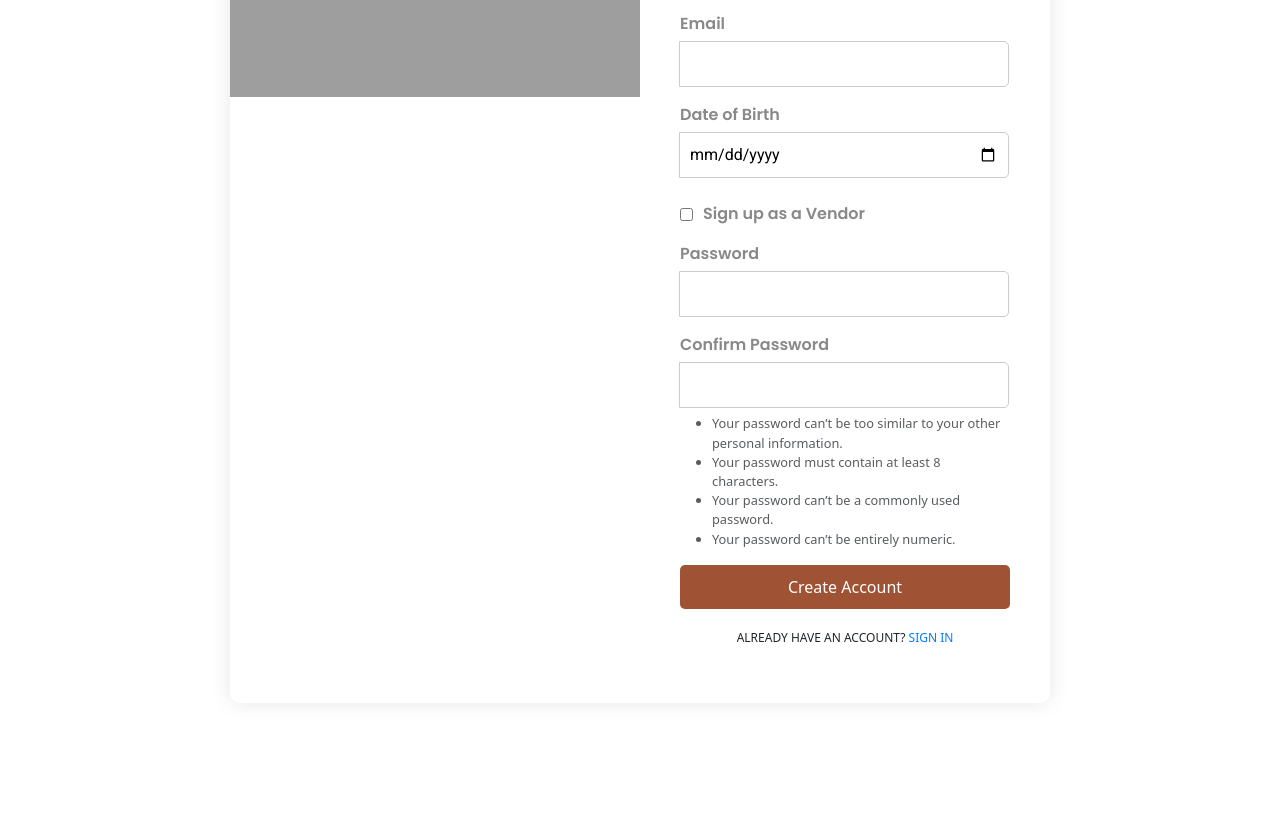
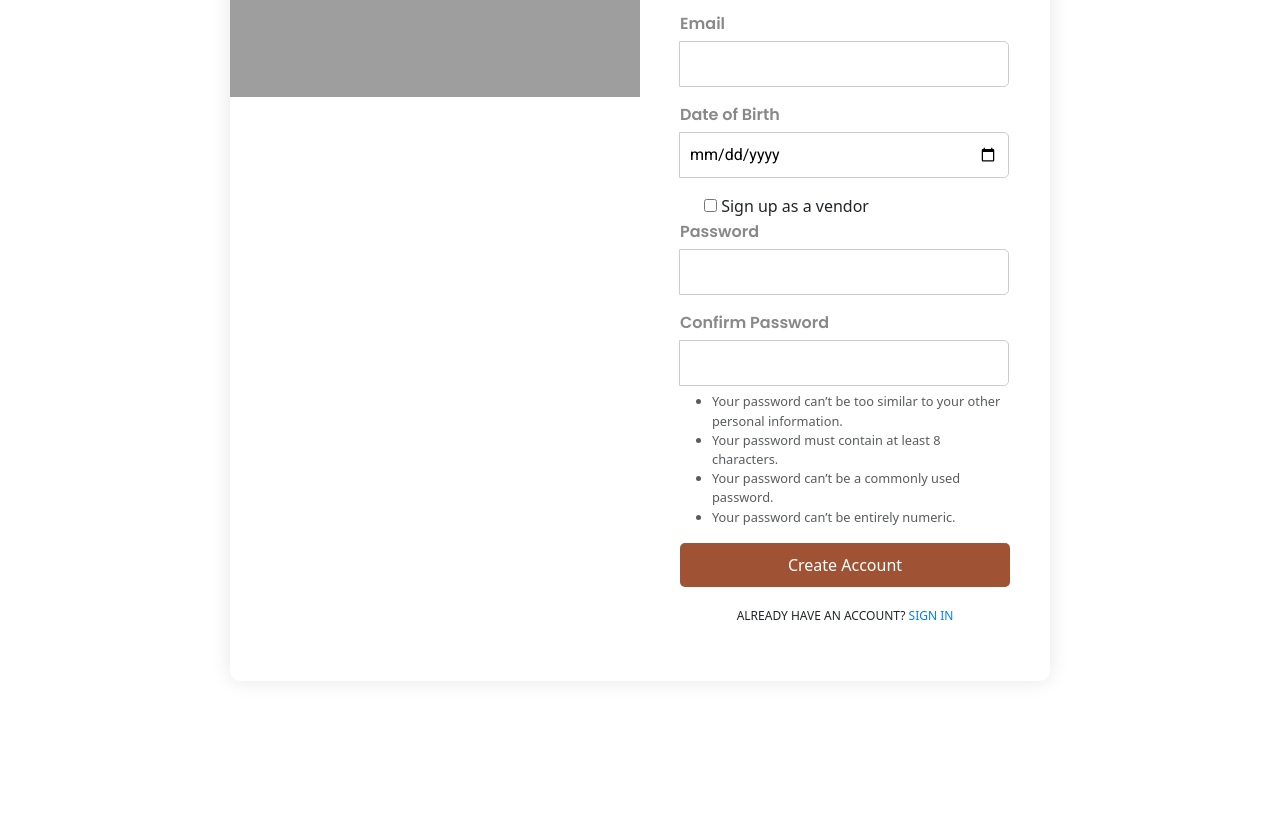
Before and after one commit to IzzeddinHammad/Hardware_Store_PROJ, a Django app: page /accounts/signup/ in a window 1280 px wide. Shown: the part 379-1218 px from the top of the page. After the commit the page ends 999 px from the top, so only its background shows below. Run offline with Django 5.2, Linux system fonts and the light colour scheme; data that the repository does not hold is empty; parts of the project's set-up code (start-up, migrations or seed data) failed here and were passed over; some libraries are stand-ins or nearby versions; grey boxes are pictures that could not be loaded.

Commit message:
edit delete button will only shows for the vendor who created the product and the superuser and fixed the vendor signup

```diff
--- a/store/views.py
+++ b/store/views.py
@@ -30,11 +30,13 @@ class VendorRequiredMixin(UserPassesTestMixin):
 class ProductCreateView(LoginRequiredMixin, VendorRequiredMixin, CreateView):
     model = Product
     template_name = 'product_new.html'
-    fields = ['name','description', 'image', 'price', 'stock' , 'vendor' , 'category']
+    fields = ['name','description', 'image', 'price', 'stock', 'category']
 
     def form_valid(self, form):
+        form.instance.creator = self.request.user
         form.instance.vendor = self.request.user
         return super().form_valid(form)
+
 
 class ProductUpdateView(LoginRequiredMixin, UserPassesTestMixin, UpdateView):
     model = Product
--- a/templates/product_detail.html
+++ b/templates/product_detail.html
@@ -10,6 +10,7 @@
         <div>
             <strong>Description:</strong> {{ product.description }}
         </div>
+        {% if request.user.is_superuser or request.user == product.creator %}
             <div class="btn-group">
                 <form action="{% url 'store:product_delete' product.pk %}">
                     {%csrf_token%}
@@ -22,6 +23,7 @@
                     <input type="submit" value="Edit" class="btn btn-success custom mt-2 m-2">
                 </form>
             </div>
+        {% endif %}
     </div>
 
 
--- a/templates/registration/signup.html
+++ b/templates/registration/signup.html
@@ -73,12 +73,14 @@
                     </div>
 
                     <!-- Input group for vendor option -->
-                    <div class="input-group">
-                        <div class="checkbox-container" style="display: flex; align-items: center; margin-top: 8px;">
-                            <input type="checkbox" name="is_vendor" id="is_vendor" style="width: auto; margin-right: 10px;">
-                            <label for="is_vendor" style="margin-bottom: 0;">Sign up as a Vendor</label>
+                    <div class="form-group">
+                        <div class="form-check">
+                          {{ form.is_vendor }}
+                          <label class="form-check-label" for="{{ form.is_vendor.id_for_label }}">
+                            Sign up as a vendor
+                          </label>
                         </div>
-                    </div>
+                      </div>
 
                     <!-- Input group for password -->
                     <div class="input-group">
@@ -111,6 +113,8 @@
                         </div>
                         {% endif %}
                     </div>
+
+
 
                     {% if form.password1.help_text %}
                     <div class="password-help small text-muted mb-3">
--- a/templates/registration/user_profile.html
+++ b/templates/registration/user_profile.html
@@ -25,6 +25,10 @@
                             <div class="col-md-4 fw-bold">Account Created:</div>
                             <div class="col-md-8">{{ profile.user.date_joined }}</div>
                         </div>
+                        <div class="row mb-3">
+                            <div class="col-md-4 fw-bold">Vendor</div>
+                            <div class="col-md-8">{{ profile.user.is_vendor }}</div>
+                        </div>
                     </div>
                     <div class="card-footer">
                         <a href="{% url 'accounts:edit_profile' profile.pk %}" class="btn btn-primary">Edit Profile</a>
```
Also changed, not shown: store/models.py (+7 -0 lines), db.sqlite3, store/migrations/0003_product_creator.py (added). Lines whose indentation alone changed are shown as unchanged.
